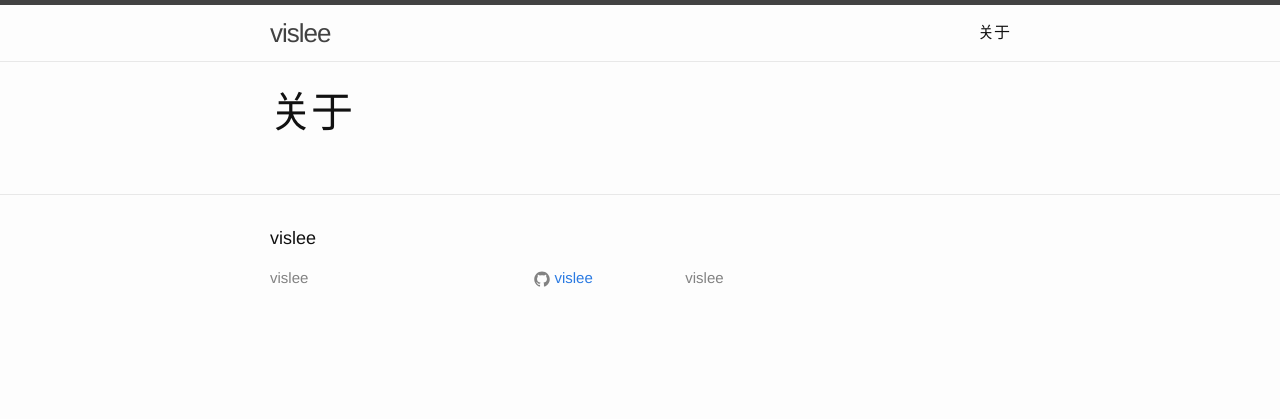
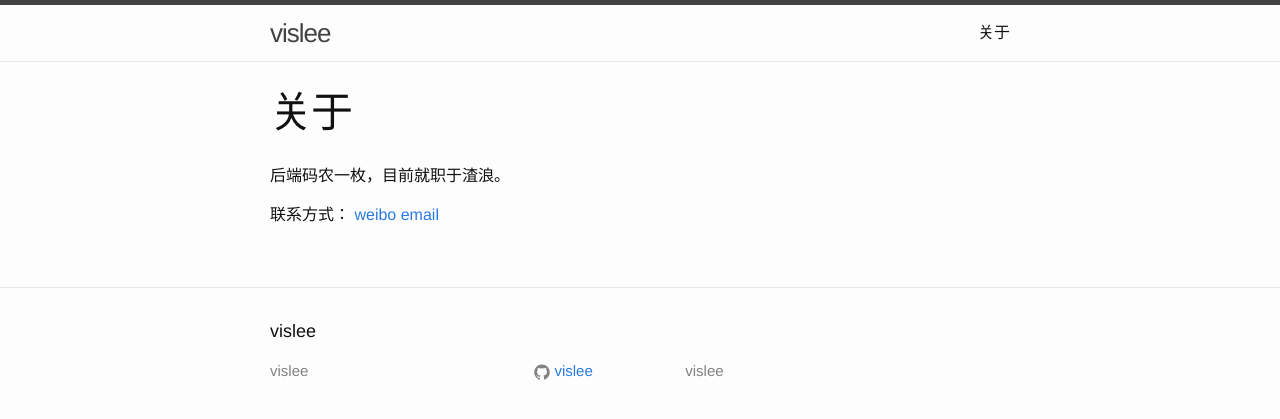
Before and after one commit to vislee/vislee.github.io, a Jekyll site: the page built from about.md, in a window 1280 px wide. Shown: the top 419 px of the page. Built offline with Jekyll 4.4.1, drawn with Linux system fonts in a browser that asks for light colours; Markdown is read by kramdown in place of the engine named in the settings.

Commit message:
modify about for connect

```diff
--- a/about.md
+++ b/about.md
@@ -3,3 +3,9 @@ layout: page
 title: 关于
 permalink: /about/
 ---
+
+后端码农一枚，目前就职于渣浪。
+
+联系方式：
+[weibo](http://weibo.com/wenqiangli)
+[email](lazyvislee@gmail.com)
```
